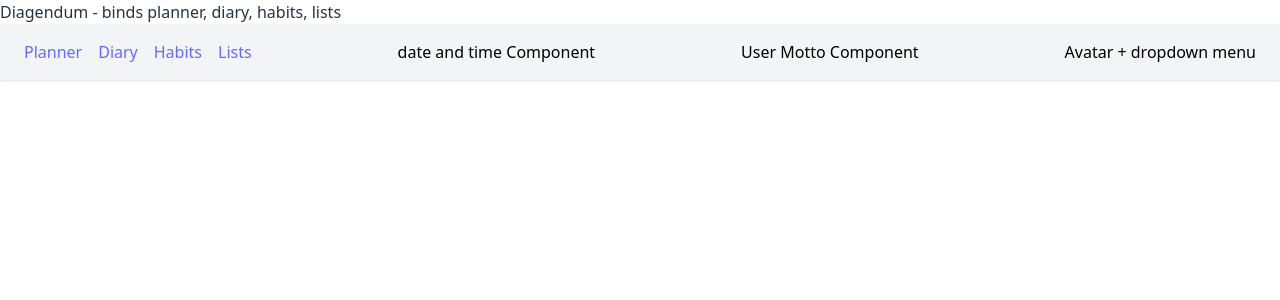
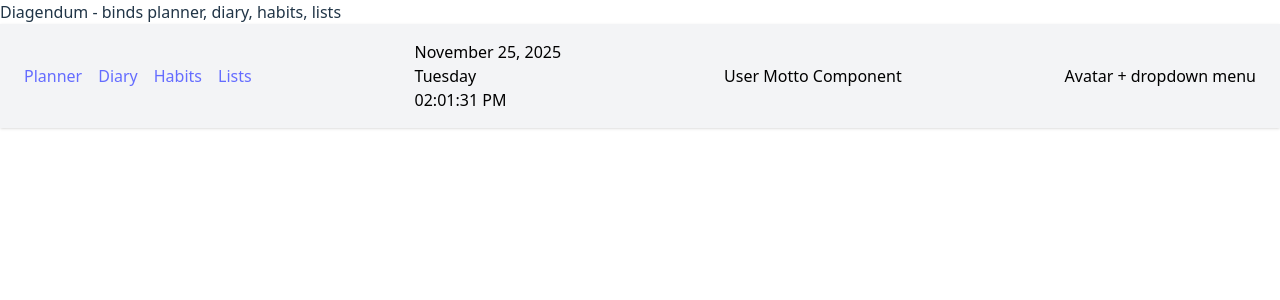
Before and after one commit to IceAye/diagendum, a React (Vite) app in the folder frontend/: page / in a window 1280 px wide. Shown: the top 300 px of the page. Built offline with nearby package versions, Linux system fonts and the light colour scheme.

Commit message:
feat(header): add CurrentDateTime component
- Implemented component to display current date and time

```diff
--- a/frontend/src/widgets/Header/ui/CurrentDateTime.tsx
+++ b/frontend/src/widgets/Header/ui/CurrentDateTime.tsx
@@ -1,3 +1,38 @@
+import { useEffect, useState } from 'react';
+
 export const CurrentDateTime = () => {
-  return <h2>date and time Component</h2>;
+  const [dateTime, setDateTime] = useState(new Date());
+
+  useEffect(() => {
+    const timer = setInterval(() => {
+      setDateTime(new Date());
+    }, 1000);
+
+    return () => clearInterval(timer);
+  }, []);
+
+  const userLocale: string = navigator.language || 'en-GB';
+
+  const formattedDate: string = dateTime.toLocaleDateString(userLocale, {
+    day: 'numeric',
+    month: 'long',
+    year: 'numeric',
+  });
+
+  const formattedWeekday: string = dateTime.toLocaleDateString(userLocale, {
+    weekday: 'long',
+  });
+
+  const formattedTime: string = dateTime.toLocaleTimeString(userLocale, {
+    hour: '2-digit',
+    minute: '2-digit',
+    second: '2-digit',
+  });
+  return (
+    <div>
+      <div>{formattedDate}</div>
+      <div>{formattedWeekday}</div>
+      <div>{formattedTime}</div>
+    </div>
+  );
 };
```
